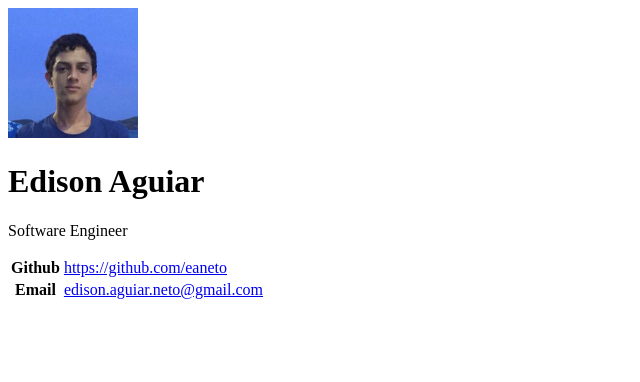
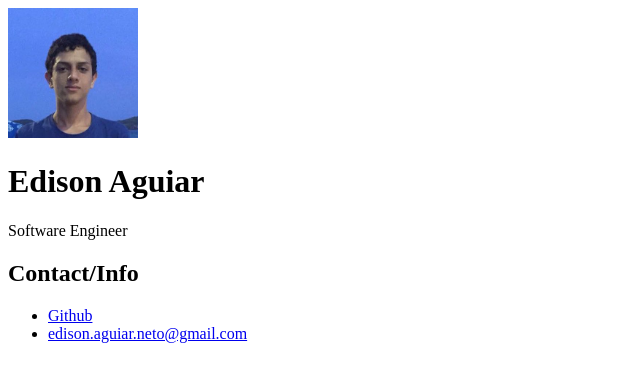
Before and after one commit to eaneto/eaneto.dev, a Next.js app: page / in a window 1280 px wide. Shown: the top 382 px of the page, without its empty margins (0-640 px from the left). Built offline with nearby package versions, Linux system fonts and the light colour scheme.

Commit message:
Update contact information

```diff
--- a/pages/index.js
+++ b/pages/index.js
@@ -26,24 +26,20 @@ export default function Home() {
           <p>
             Software Engineer
           </p>
-          <table>
-            <tr>
-              <th>Github</th>
-              <td>
-                <Link href="https://github.com/eaneto">
-                  <a>https://github.com/eaneto</a>
-                </Link>
-              </td>
-            </tr>
-            <tr>
-              <th>Email</th>
-              <td>
-                <Link href="mailto:edison.aguiar.neto@gmail.com">
-                  <a>edison.aguiar.neto@gmail.com</a>
-                </Link>
-              </td>
-            </tr>
-          </table>
+
+          <h2>Contact/Info</h2>
+          <ul>
+            <li>
+              <Link href="https://github.com/eaneto">
+                <a>Github</a>
+              </Link>
+            </li>
+            <li>
+              <Link href="mailto:edison.aguiar.neto@gmail.com">
+                <a>edison.aguiar.neto@gmail.com</a>
+              </Link>
+            </li>
+          </ul>
         </div>
       </main>
     </div>
```
